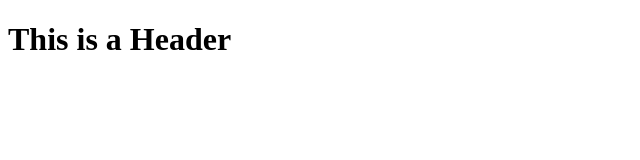
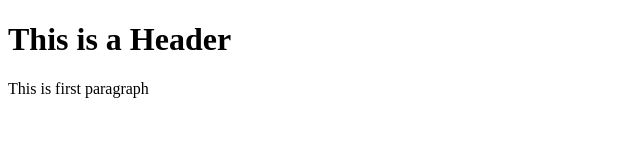
Before and after one commit to abhinavrajbit/React-git-test, a website: page index.html in a window 1280 px wide. Shown: the whole page, without its empty margins (0-640 px from the left). Drawn offline with Linux system fonts and the light colour scheme.

Commit message:
Third commit

```diff
--- a/index.html
+++ b/index.html
@@ -3,6 +3,7 @@
 <head>
 <body>
   <h1>This is a Header</h1>
+  <p>This is first paragraph</p>
 </body>
 </head>
 
```
Also changed, not shown: package.json (added, +30 -0 lines), 2 other files.
